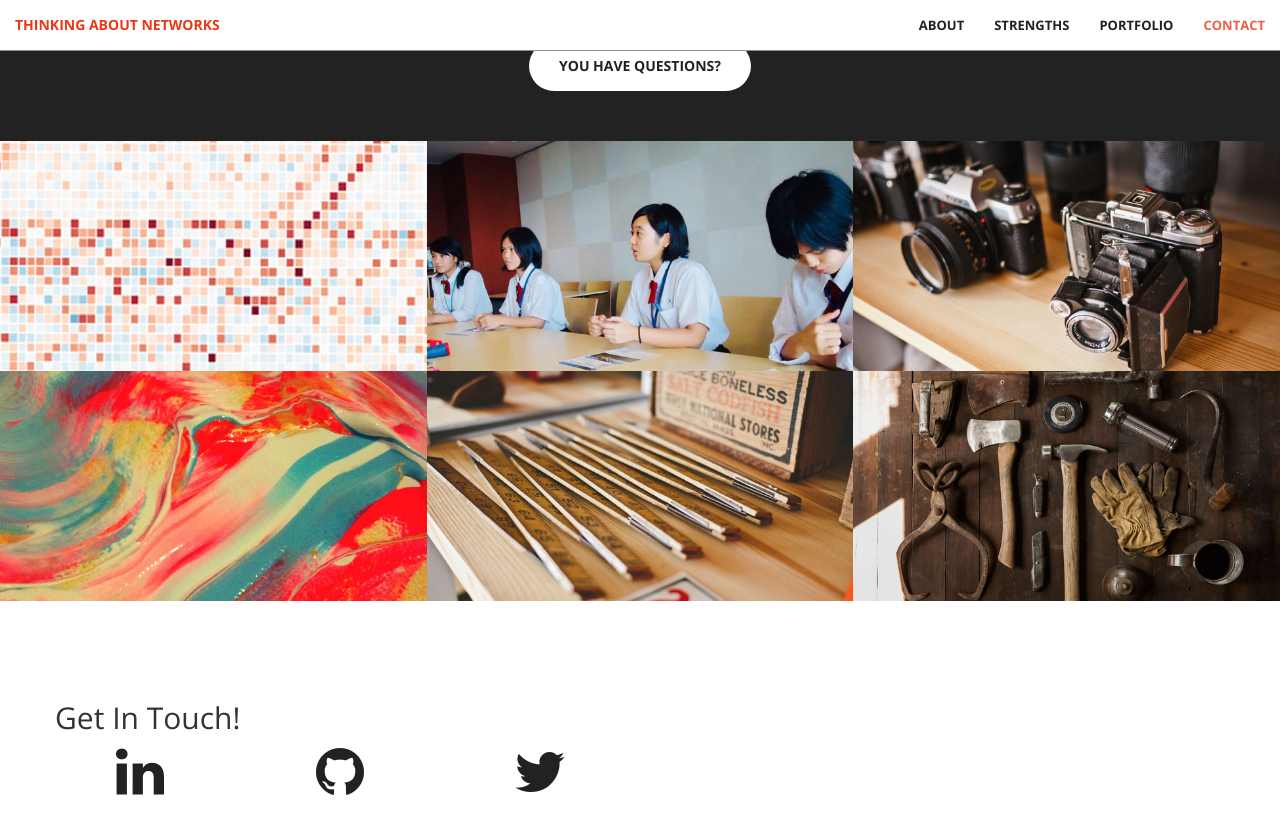
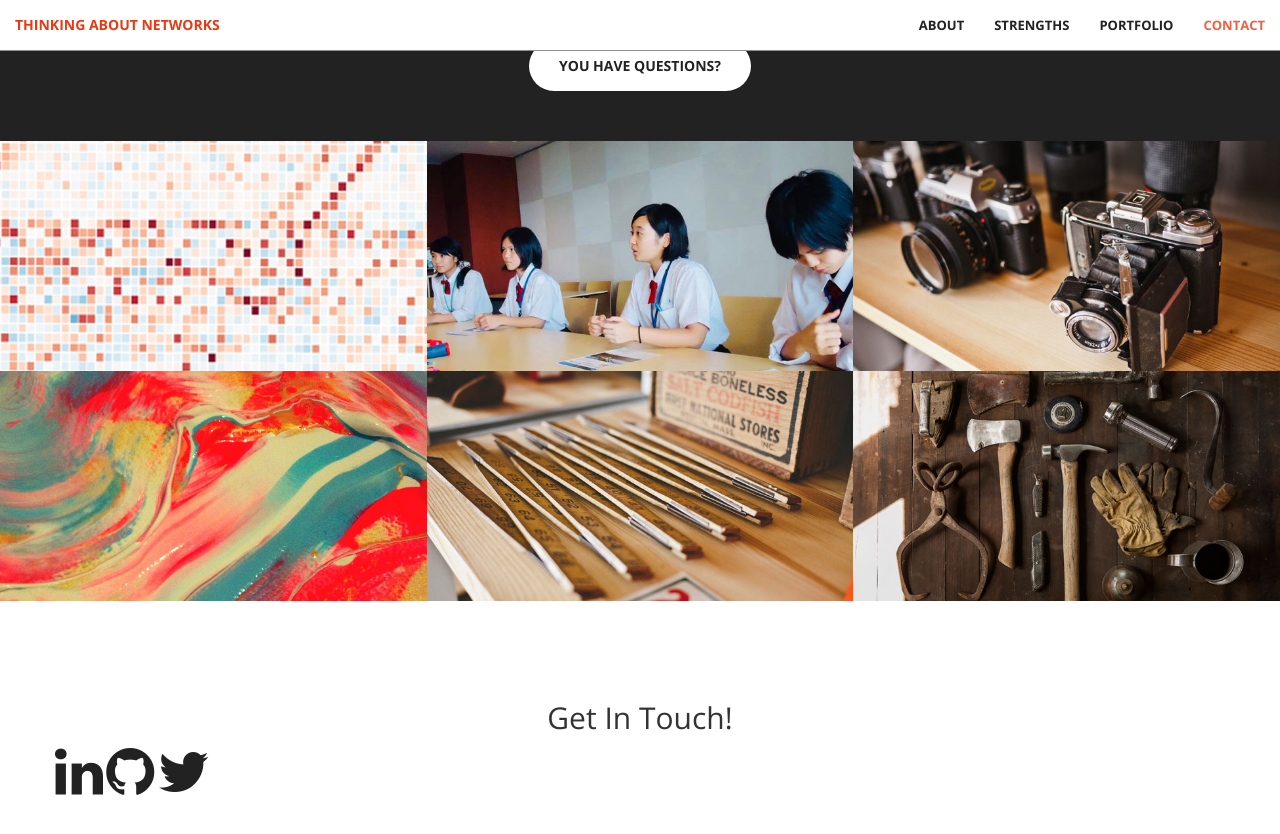
Before and after one commit to jvs--/jvs--.github.io, a Jekyll site: the page built from index.html, in a window 1280 px wide and 900 px high, scrolled down 2522 px. Shown: the top 834 px of the window. Built offline with Jekyll 4.4.1, drawn with Linux system fonts in a browser that asks for light colours.

Commit message:
struggle with section layout

```diff
--- a/_includes/contact.html
+++ b/_includes/contact.html
@@ -1,21 +1,21 @@
 <section id="contact">
     <div class="container">
         <div class="row">
-            <h2 class="section-heading">Get In Touch!</h2>
+            <div class="col-lg-12 text-center">
+                <h2 class="section-heading">Get In Touch!</h2>
+            </div>
+            <div class="row">
 
-            <div class="row">
-                <div class="col-lg-2 text-center">
+                <div class="col-md-3 col-md-offset-3r">
                     <a href="https://www.linkedin.com/in/{{ site.linkedin_username }}">
                         <i class="fa fa-linkedin fa-3x wow bounceIn" data-wow-delay=".1s"></i>
                     </a>
-                </div>
-                <div class="col-lg-2 text-center">
+
                     <a href="https://github.com/{{ site.github_username }}">
                         <i class="fa fa-github fa-3x wow bounceIn" data-wow-delay=".1s"></i>
 
                     </a>
-                </div>
-                <div class="col-lg-2 text-center">
+
                     <a href="https://twitter.com/{{ site.twitter_username }}">
                         <i class="fa fa-twitter fa-3x wow bounceIn" data-wow-delay=".1s"></i>
                     </a>
```
